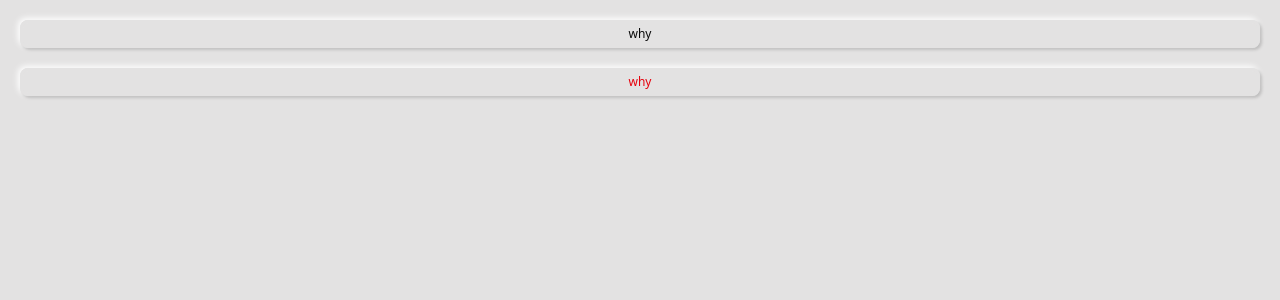
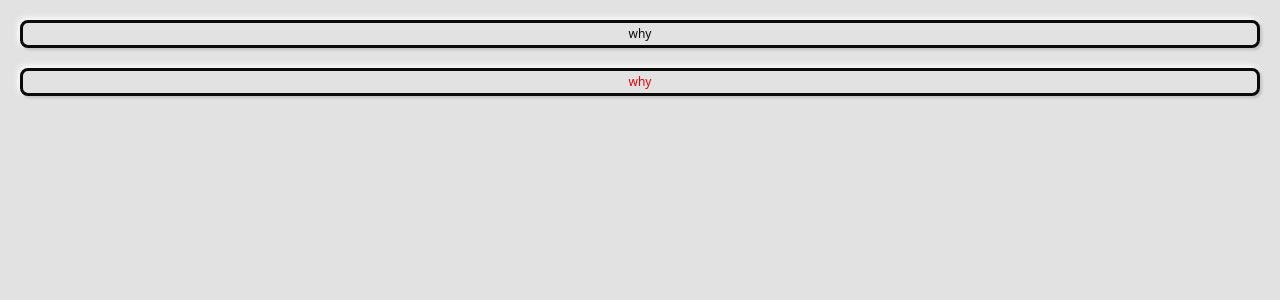
Before and after one commit to arrifat346afs/game-ui, a React (Vite) app: page / in a window 1280 px wide. Shown: the top 300 px of the page. Built offline with nearby package versions, Linux system fonts and the light colour scheme.

Commit message:
Updates: 2026-03-29T06:51:52.900Z

```diff
--- a/src/components/ui/button.tsx
+++ b/src/components/ui/button.tsx
@@ -4,7 +4,7 @@ import { cva, type VariantProps } from "class-variance-authority"
 import { cn } from "@/lib/utils"
 
 const buttonVariants = cva(
-  "inline-flex justify-center items-center cursor-pointer hover:opacity-90 focus-visible:ring focus-visible:ring-2 focus-visible:ring-offset-2 focus-visible:outline-none rounded-md border-3 boder-forground border-background shadow-rised bg-linear-gradient-to-tl",
+  "bg-linear-gradient-to-tl inline-flex cursor-pointer items-center justify-center rounded-md border-3 border-background border-foreground shadow-rised hover:opacity-90 focus-visible:ring focus-visible:ring-2 focus-visible:ring-offset-2 focus-visible:outline-none",
   {
     variants: {
       variant: {
```
